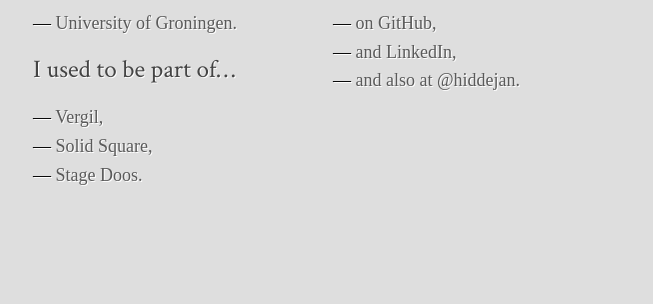
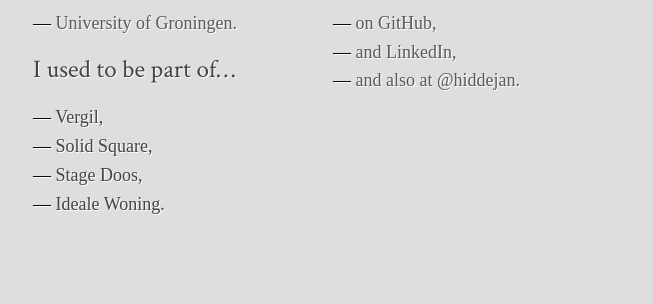
Before and after one commit to hidde-jan/hidde-jan.github.io, a Jekyll site: the page built from index.html, in a window 1280 px wide. Shown: the part 370-674 px from the top of the page, without its empty margins (307-960 px from the left). Built offline with Jekyll 4.4.1, drawn with Linux system fonts in a browser that asks for light colours; Markdown is read by kramdown in place of the engine named in the settings.

Commit message:
Update index.html

```diff
--- a/index.html
+++ b/index.html
@@ -18,19 +18,16 @@
     <h2>I used to be part of&hellip;</h2>
     <ul id="old_projects">
       <li id="vergil">
-        <a href="http://vergil.nl/">
           Vergil,
-        </a>
       </li>
       <li id="solidsquare">
-        <a href="http://solidsquare.nl/">
           Solid Square,
-        </a>
       </li>
       <li id="stagedoos">
-        <a href="http://stagedoos.nl/">
-          Stage Doos.
-        </a>
+          Stage Doos,
+      </li>
+      <li id="idealewoning">
+          Ideale Woning.
       </li>
     </ul>
   </div>
@@ -57,12 +54,3 @@
   </div>
 
 </div>
-
-<!---
-<h2>Posts</h2>
-<ul class="posts">
-  {% for post in site.posts %}
-    <li><a href="{{ post.url }}">{{ post.title }} <span>({{ post.date | date_to_string }})</span></a></li>
-  {% endfor %}
-</ul>
---->
```
